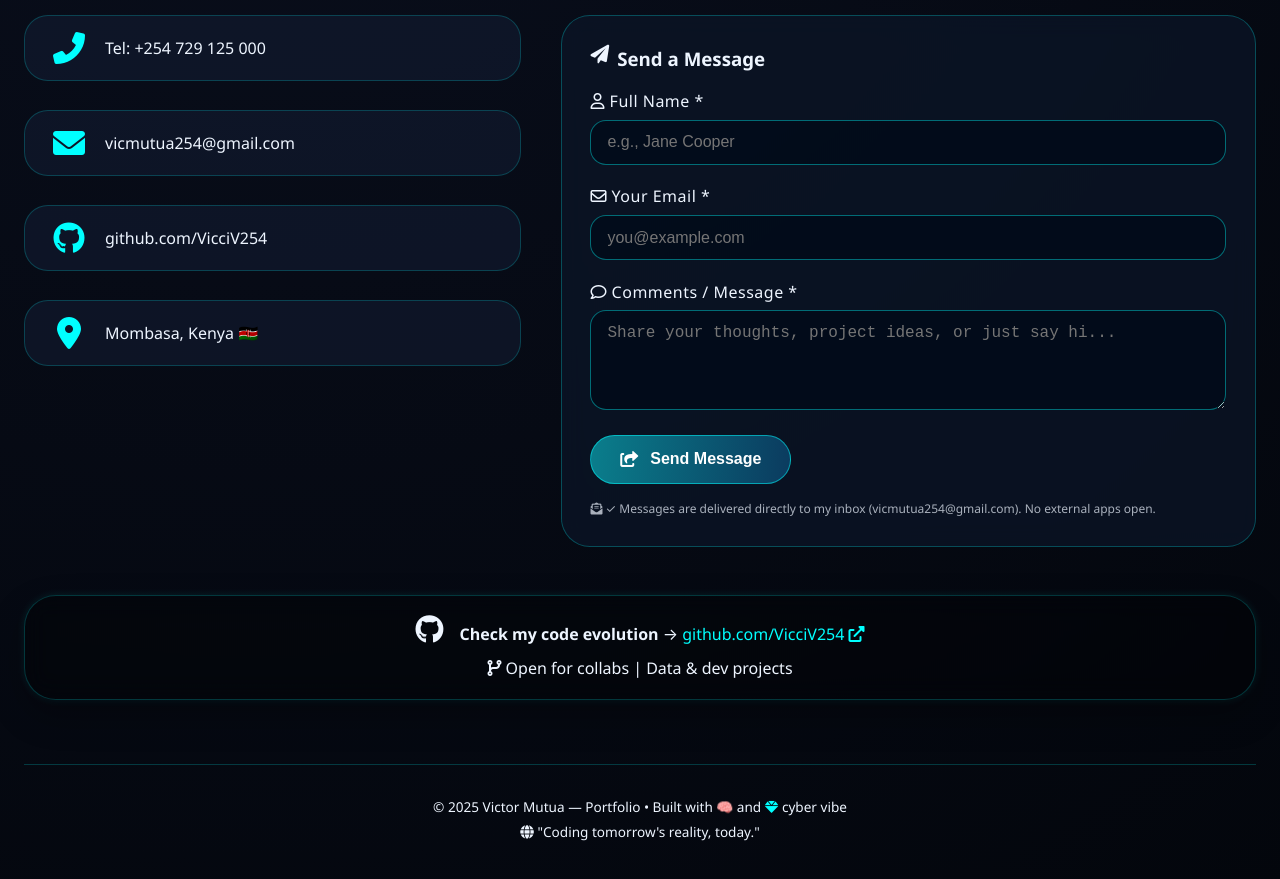
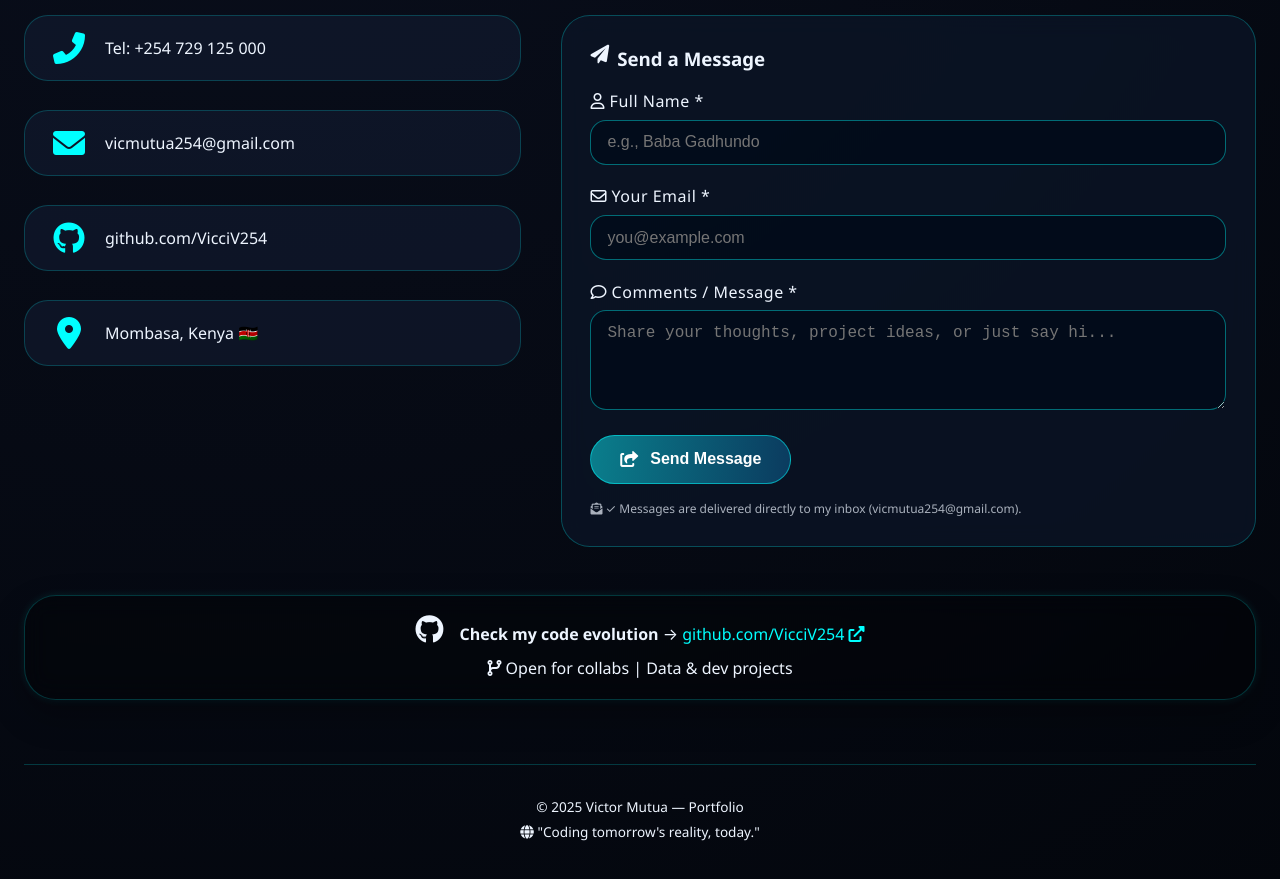
Before and after one commit to VicciV254/Profile, a plain HTML site: page index.html in a window 1280 px wide. Shown: the part 1080-1959 px from the top of the page. Drawn offline with Linux system fonts and the light colour scheme.

Commit message:
edited footer and send a message

```diff
--- a/index.html
+++ b/index.html
@@ -479,7 +479,7 @@
         <form id="contactForm">
           <div class="form-group">
             <label><i class="far fa-user"></i> Full Name *</label>
-            <input type="text" id="userName" placeholder="e.g., Jane Cooper" required>
+            <input type="text" id="userName" placeholder="e.g., Baba Gadhundo" required>
           </div>
           <div class="form-group">
             <label><i class="far fa-envelope"></i> Your Email *</label>
@@ -492,7 +492,7 @@
           <button type="submit" id="sendBtn"><i class="fas fa-share-square"></i> Send Message</button>
         </form>
         <div id="confirmationMessage" class="confirmation-msg"></div>
-        <p style="font-size: 0.75rem; margin-top: 1rem; opacity: 0.7;"><i class="fas fa-envelope-open-text"></i> ✓ Messages are delivered directly to my inbox (vicmutua254@gmail.com). No external apps open.</p>
+        <p style="font-size: 0.75rem; margin-top: 1rem; opacity: 0.7;"><i class="fas fa-envelope-open-text"></i> ✓ Messages are delivered directly to my inbox (vicmutua254@gmail.com).</p>
       </div>
     </div>
 
@@ -506,7 +506,7 @@
   </section>
 
   <footer>
-    <p>© 2025 Victor Mutua — Portfolio • Built with 🧠 and <i class="fas fa-gem" style="color:#0ff;"></i> cyber vibe</p>
+    <p>© 2025 Victor Mutua — Portfolio </p>
     <p style="margin-top: 5px;"><i class="fas fa-globe"></i> "Coding tomorrow's reality, today."</p>
   </footer>
 </div>
```
